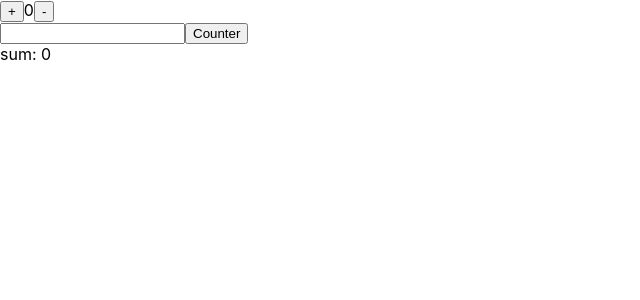
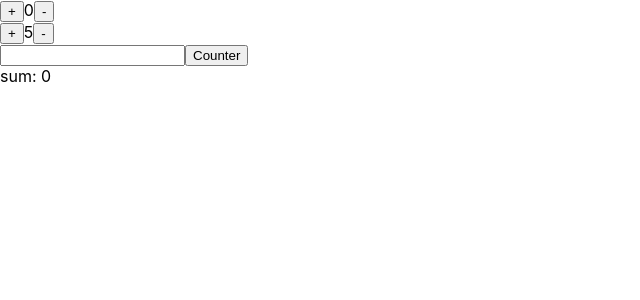
Before and after one commit to wansk46/react-counter-component, a React (Create React App) app: page / in a window 1280 px wide. Shown: the top 300 px of the page, without its empty margins (0-640 px from the left). Built offline with nearby package versions, Linux system fonts and the light colour scheme.

Commit message:
finalize

```diff
--- a/src/Component/Counter.js
+++ b/src/Component/Counter.js
@@ -7,12 +7,12 @@ class Counter extends Component {
 
   increase=() => {
     this.props.onUpdate(1)
-    this.props.updateNumber(this.props.number + 1)
+    this.props.updateNumber(this.props.number + 1, this.props.index)
   }
 
   decrease=() => {
     this.props.onUpdate(-1)
-    this.props.updateNumber(this.props.number - 1)
+    this.props.updateNumber(this.props.number - 1, this.props.index)
   }
 
   render() {
--- a/src/Component/CounterGroup.js
+++ b/src/Component/CounterGroup.js
@@ -6,7 +6,7 @@ class CounterGroup extends Component {
     super(prop)
     this.state = {
       // counter: new Array(prop.size).fill(0),
-      counter: [0],
+      counter: [0, 5],
       sum: 0,
     }
   }
@@ -23,16 +23,15 @@ class CounterGroup extends Component {
     })
   }
 
-  updateNum = (number) => {
-    this.state.counter[0] = number;
+  updateNum = (number, index) => {
+    this.state.counter[index] = number;
     this.setState(this.state);
   }
-
 
   render() {
     return (
       <div>
-        {this.state.counter.map((count) => <Counter updateNumber={this.updateNum} number={count} onUpdate={this.updateSum}/>)}
+        {this.state.counter.map((count, index) => <Counter index={index} updateNumber={this.updateNum} number={count} onUpdate={this.updateSum}/>)}
         <form onSubmit={this.onSubmitFunc} >
             <input ref="inputField"/>
             <button type="submit"> Counter </button>
```
